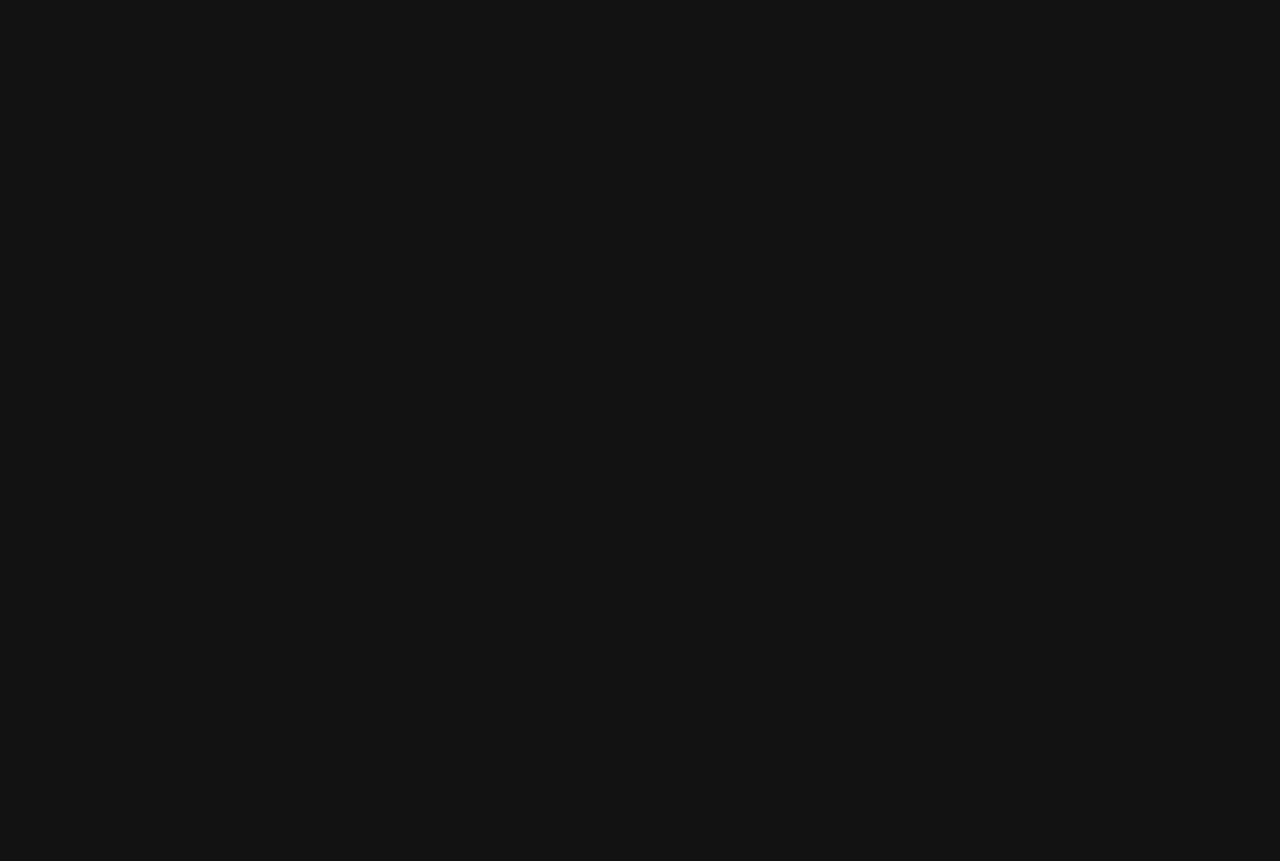
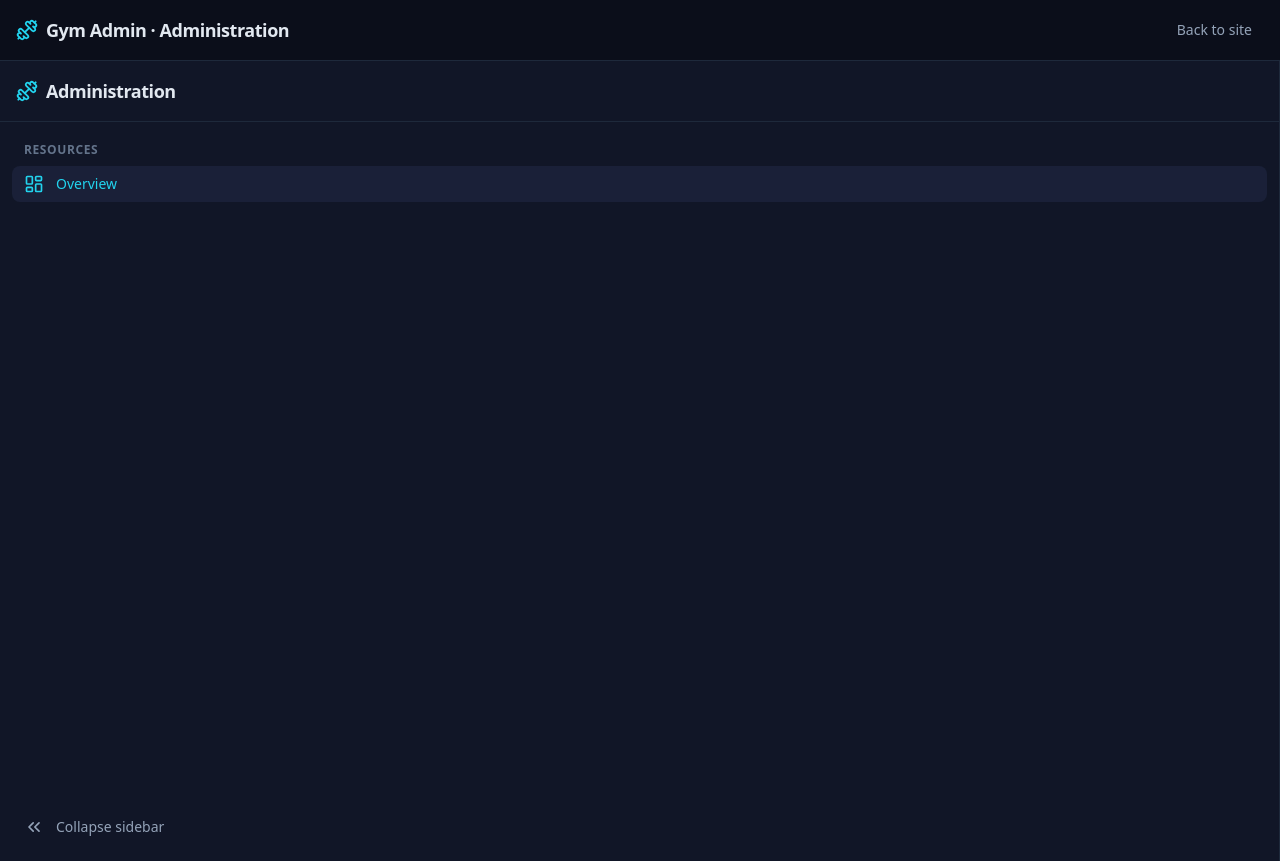
Before and after one commit to jame-dev13/Gym-Admin-Frontend, a React (Vite) app: page /administration in a window 1280 px wide. Before the commit this address had no page. Before the commit the page ends 800 px from the top, so only its background shows below. Built offline with nearby package versions, Linux system fonts and the light colour scheme.

Commit message:
feat: add administration shell with sidebar navigation

```diff
--- /dev/null
+++ b/src/features/administration/components/AdministrationFooter.tsx
@@ -0,0 +1,5 @@
+export const AdministrationFooter = () => (
+  <footer className="border-t border-border bg-surface px-4 py-4 text-center text-sm text-text-tertiary">
+    <p>© 2026 Gym Admin · Administration</p>
+  </footer>
+);
--- /dev/null
+++ b/src/features/administration/components/AdministrationHomePage.tsx
@@ -0,0 +1,20 @@
+const AdministrationHomePage = () => {
+  return (
+    <section className="flex w-full flex-1 flex-col gap-4" aria-labelledby="administration-heading">
+      <div className="flex flex-col gap-2">
+        <h1
+          id="administration-heading"
+          className="text-3xl font-bold tracking-tight text-text-primary"
+        >
+          Administration
+        </h1>
+        <p className="text-sm leading-relaxed text-text-secondary">
+          Manage gym resources from here. Resource sections will be added to
+          this home page as they become available.
+        </p>
+      </div>
+    </section>
+  );
+};
+
+export default AdministrationHomePage;
--- /dev/null
+++ b/src/features/administration/components/AdministrationNavbar.tsx
@@ -0,0 +1,24 @@
+import { Dumbbell } from "lucide-react";
+import { Link } from "react-router-dom";
+import { Navbar } from "@/components/navbar/Navbar";
+
+const links = [{ to: "/", label: "Back to site" }];
+
+export const AdministrationNavbar = () => (
+  <Navbar
+    aria-label="Administration"
+    position="static"
+    brand={
+      <Link
+        to="/administration"
+        className="inline-flex items-center gap-2 text-text-primary transition-colors hover:text-accent"
+      >
+        <Dumbbell size={22} aria-hidden="true" className="text-accent" />
+        <span className="text-lg font-bold tracking-tight">
+          Gym Admin · Administration
+        </span>
+      </Link>
+    }
+    links={links}
+  />
+);
--- /dev/null
+++ b/src/features/administration/components/AdministrationSidebar.tsx
@@ -0,0 +1,35 @@
+import { Dumbbell } from "lucide-react";
+import { Link } from "react-router-dom";
+import { Sidebar } from "@/components/sidebar/Sidebar";
+import { ADMINISTRATION_SECTIONS } from "@/features/administration/services/AdministrationSections";
+
+const brand = (
+  <Link
+    to="/administration"
+    className="inline-flex min-w-0 items-center gap-2 text-text-primary transition-colors hover:text-accent"
+  >
+    <Dumbbell size={22} aria-hidden="true" className="shrink-0 text-accent" />
+    <span className="truncate text-lg font-bold tracking-tight">
+      Administration
+    </span>
+  </Link>
+);
+
+const collapsedBrand = (
+  <Link
+    to="/administration"
+    aria-label="Administration home"
+    className="inline-flex items-center text-text-primary transition-colors hover:text-accent"
+  >
+    <Dumbbell size={22} aria-hidden="true" className="shrink-0 text-accent" />
+  </Link>
+);
+
+export const AdministrationSidebar = () => (
+  <Sidebar
+    aria-label="Sidebar"
+    brand={brand}
+    collapsedBrand={collapsedBrand}
+    sections={ADMINISTRATION_SECTIONS}
+  />
+);
--- /dev/null
+++ b/src/features/administration/layouts/AdministrationLayout.tsx
@@ -0,0 +1,23 @@
+import { Outlet } from "react-router-dom";
+import { AdministrationFooter } from "@/features/administration/components/AdministrationFooter";
+import { AdministrationNavbar } from "@/features/administration/components/AdministrationNavbar";
+import { AdministrationSidebar } from "@/features/administration/components/AdministrationSidebar";
+
+const AdministrationLayout = () => {
+  return (
+    <div className="flex min-h-screen flex-col bg-surface text-text-primary">
+      <AdministrationNavbar />
+      <div className="flex flex-1 flex-col tab:flex-row">
+        <AdministrationSidebar />
+        <div className="flex min-w-0 flex-1 flex-col">
+          <main className="flex-1 px-4 py-6 tab:px-8">
+            <Outlet />
+          </main>
+          <AdministrationFooter />
+        </div>
+      </div>
+    </div>
+  );
+};
+
+export default AdministrationLayout;
--- /dev/null
+++ b/src/features/administration/services/AdministrationRouter.ts
@@ -0,0 +1,12 @@
+import { lazy } from "react";
+
+export const getAdministrationRouter = () => AdministrationRouter;
+
+const AdministrationRouter = {
+  Administration: lazy(
+    () => import("@/features/administration/layouts/AdministrationLayout"),
+  ),
+  AdministrationHome: lazy(
+    () => import("@/features/administration/components/AdministrationHomePage"),
+  ),
+};
--- /dev/null
+++ b/src/features/administration/services/AdministrationSections.ts
@@ -0,0 +1,9 @@
+import { LayoutDashboard } from "lucide-react";
+import type { SidebarSection } from "@/types/Types";
+
+export const ADMINISTRATION_SECTIONS: SidebarSection[] = [
+  {
+    label: "Resources",
+    links: [{ to: "/administration", label: "Overview", Icon: LayoutDashboard }],
+  },
+];
--- /dev/null
+++ b/src/features/administration/types.ts
@@ -0,0 +1,2 @@
+// Administration domain types will be declared here as resource sections land.
+export {};
--- a/src/router/AppRouter.tsx
+++ b/src/router/AppRouter.tsx
@@ -1,3 +1,4 @@
+import { getAdministrationRouter } from "@/features/administration/services/AdministrationRouter";
 import { getAuthRouter } from "@/features/auth/services/AuthRouter";
 import { getLandingRouter } from "@/features/landing-page/services/LandingRouter";
 import { Suspense } from "react";
@@ -6,12 +7,16 @@ import { Route, Routes } from "react-router-dom";
 const { AuthLayout, Register, Login, Verification, PasswordReset, SetPassword, Recovery } =
   getAuthRouter();
 const { Landing } = getLandingRouter();
+const { Administration, AdministrationHome } = getAdministrationRouter();
 
 export const AppRouter = () => {
   return (
     <Suspense fallback={<div>Loading.....</div>}>
       <Routes>
         <Route path="/" element={<Landing />} />
+        <Route path="/administration" element={<Administration />} caseSensitive>
+          <Route index element={<AdministrationHome />} />
+        </Route>
         <Route path="/auth" caseSensitive>
           <Route index element={<AuthLayout />} />
           <Route path="login" element={<Login />} caseSensitive />
```
Also changed, not shown: src/features/administration/index.ts (added, +7 -0 lines), 2 other files (tests, documents, lock files or other folders).
